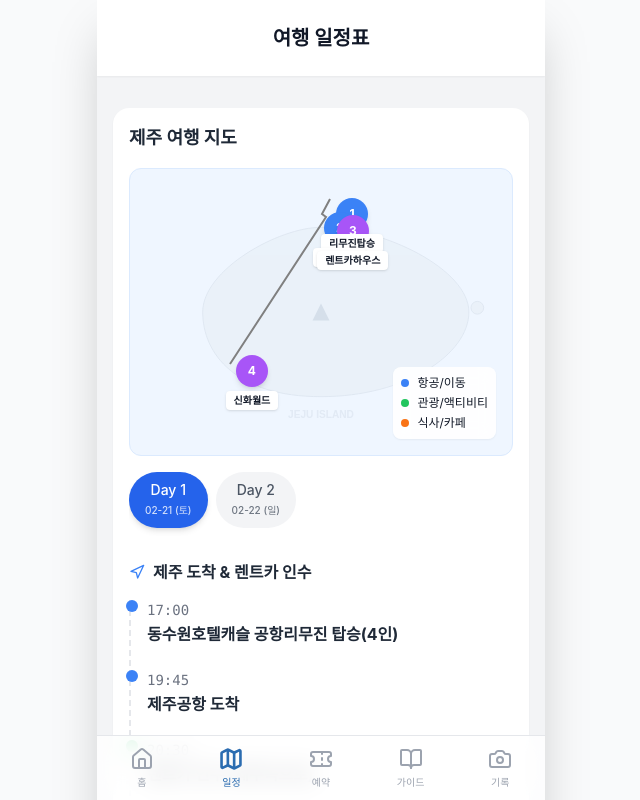
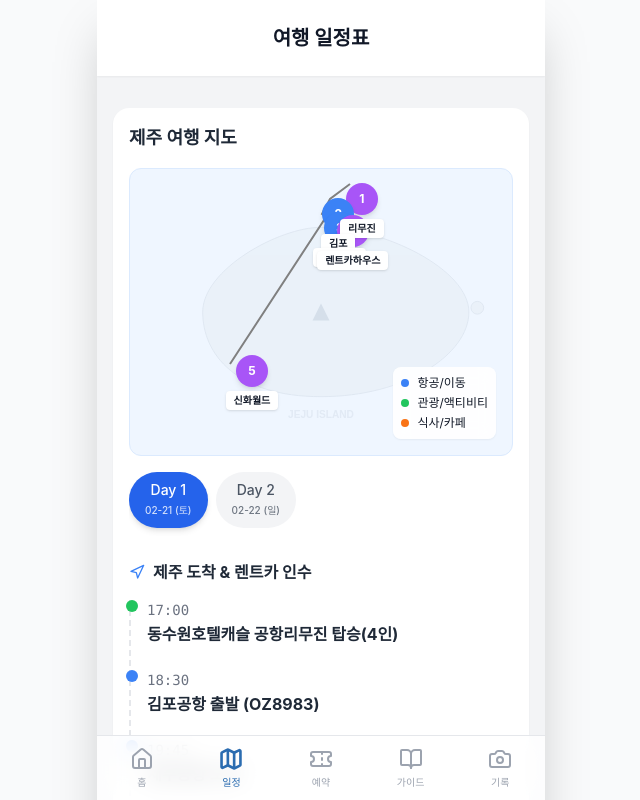
Before and after one commit to jgjeong730/jejutrekking1, a React (Vite) app: page /#/schedule in a window 1280 px wide. Shown: the top 800 px of the page, without its empty margins (319-959 px from the left). Built offline with nearby package versions, Linux system fonts and the light colour scheme.

Commit message:
Fix: Prepend Limousine Bus to Day 1 schedule

```diff
--- a/src/data/schedule.ts
+++ b/src/data/schedule.ts
@@ -8,12 +8,20 @@ export const SCHEDULE: ScheduleData = {
             title: "제주 도착 & 렌트카 인수",
             activities: [
                 {
-                    id: 'd1-1',
+                    id: 'd1-0',
                     day: 1,
                     time: "17:00",
                     title: "동수원호텔캐슬 공항리무진 탑승(4인)",
+                    type: "checkin",
+                    location: { lat: 5, lng: 55, name: "리무진" }
+                },
+                {
+                    id: 'd1-1',
+                    day: 1,
+                    time: "18:30",
+                    title: "김포공항 출발 (OZ8983)",
                     type: "flight",
-                    location: { lat: 10, lng: 50, name: "리무진탑승" }
+                    location: { lat: 10, lng: 50, name: "김포" } // Outside map usually, but for flow
                 },
                 {
                     id: 'd1-2',
```
